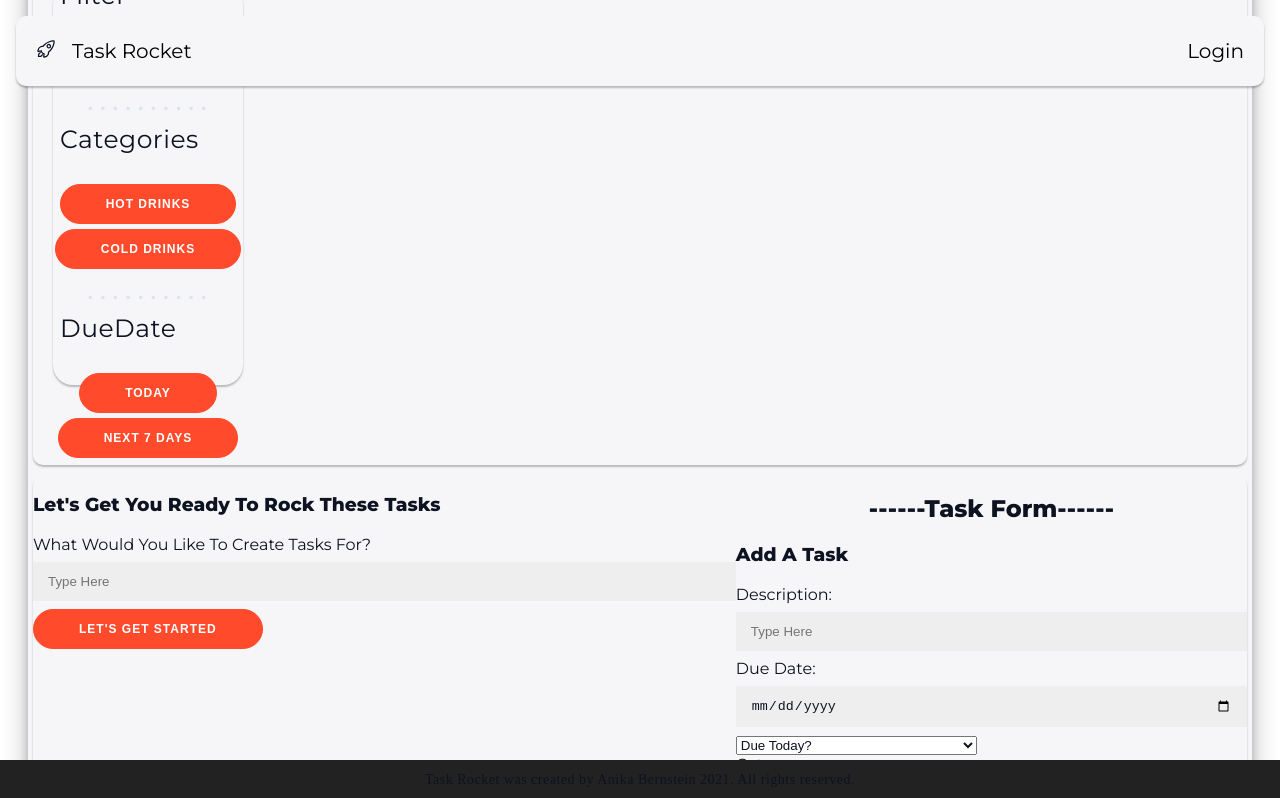
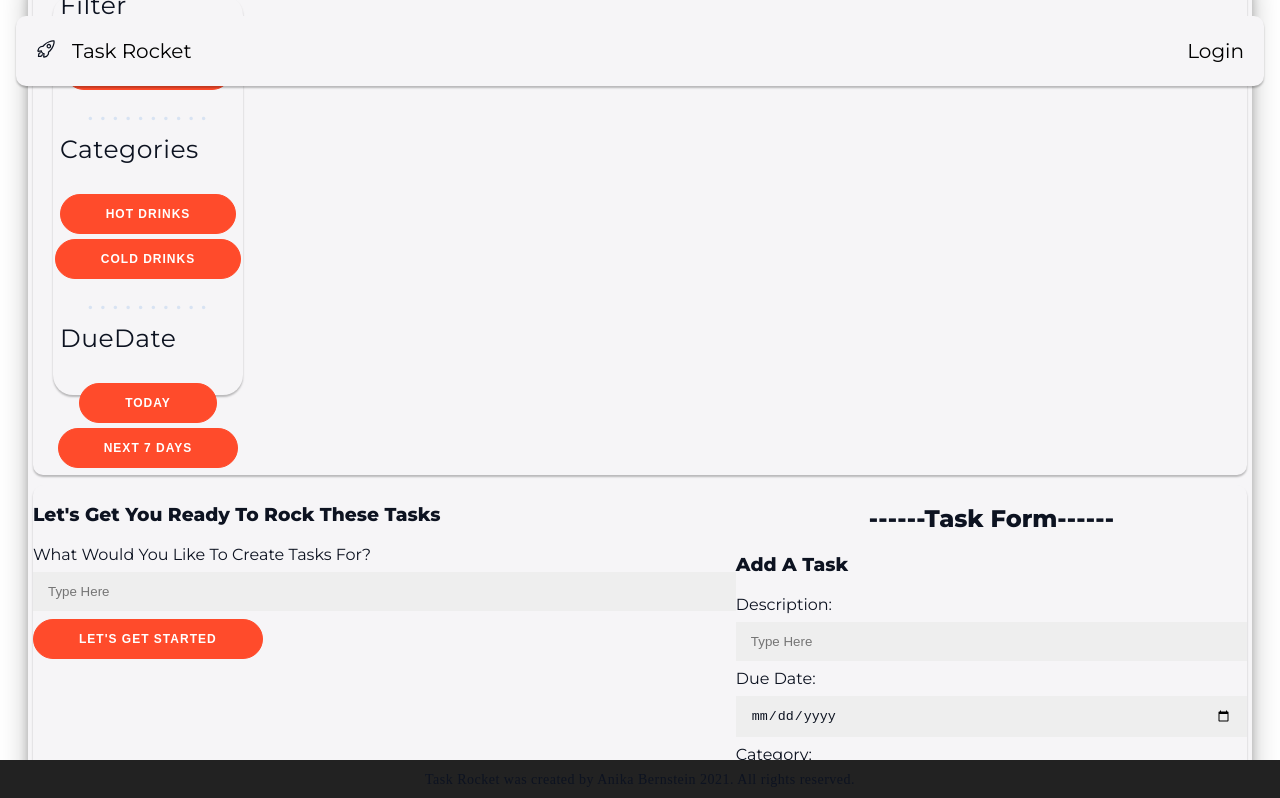
Before and after one commit to anikajb92/task-rocket-app, a React (Create React App) app: page /home in a window 1280 px wide. Shown: the top 798 px of the page. Built offline with nearby package versions, Linux system fonts and the light colour scheme; the HTML template or start-up script is replaced by a standard one.

Commit message:
removed dueToday attribute

```diff
--- a/src/components/TaskForm.js
+++ b/src/components/TaskForm.js
@@ -4,7 +4,6 @@ import {useState} from 'react';
 export default function TaskForm() {
   const [description, setDescription] = useState('');
   const [dueDate, setDueDate] = useState();
-  const [dueToday, setDueToday] = useState(false);
   const [category, setCategory] = useState('');
   const [priority, setPriority] = useState(2);
   const [timer, setTimer] = useState(0);
@@ -12,7 +11,7 @@ export default function TaskForm() {
 
   const handleSubmit = event => {
     event.preventDefault();
-    console.log("form values logged as", description, dueDate, dueToday, category, priority, timer)
+    console.log("form values logged as", description, dueDate, category, priority, timer)
   }
 
   return (
@@ -33,19 +32,10 @@ export default function TaskForm() {
         <input
           type='date'
           placeholder=''
-          value={dueToday}
-          name='dueToday'
+          value={dueDate}
+          name='dueDate'
           onChange={(event) => setDueDate(event.target.value)}
         /> {/* NEED TO CHANGE FORMAT AND ALLOW DATE TO SHOW UP IN OPTION FIELD UPON SELECTION */}
-          <select
-            name="dueToday"
-            value={dueDate}
-            onChange={(event) => setDueToday(event.target.value)}
-          >
-              <option value="null">Due Today?</option>
-              <option value="true">Yes, I Have To Get This Done Today!</option>
-              <option value="false">No, It Can Wait</option>
-        </select> {/* ON CHANGE NOT SHOWING IN DROP DOWN */}
       </label>
       <br/>
       <label> Category:
```
